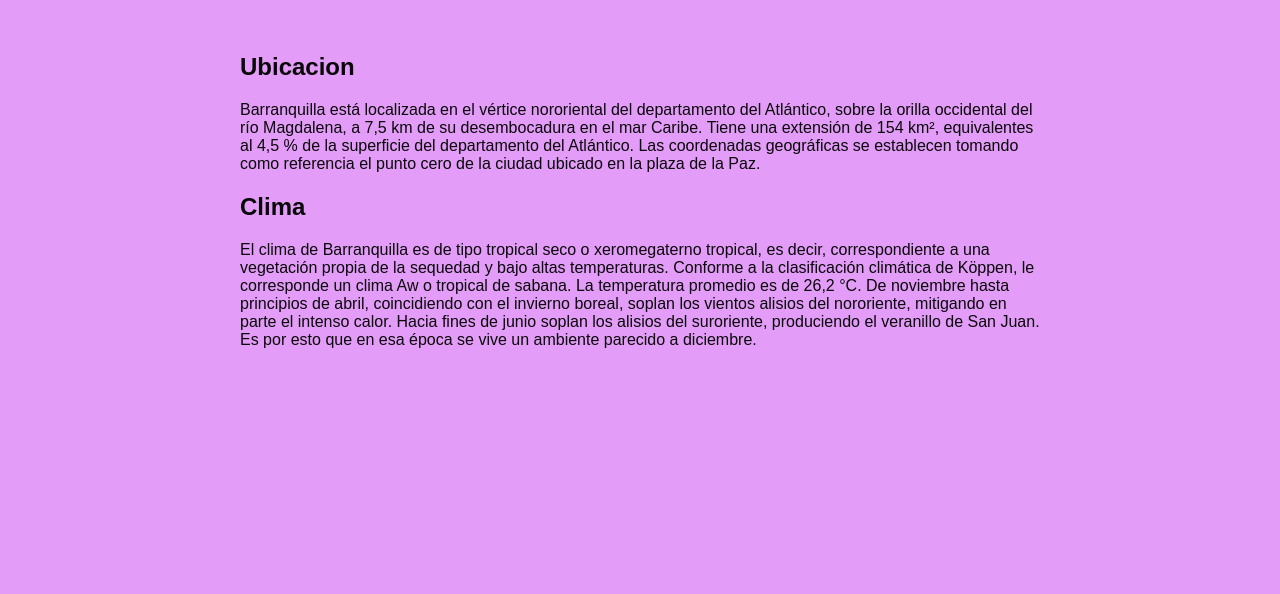
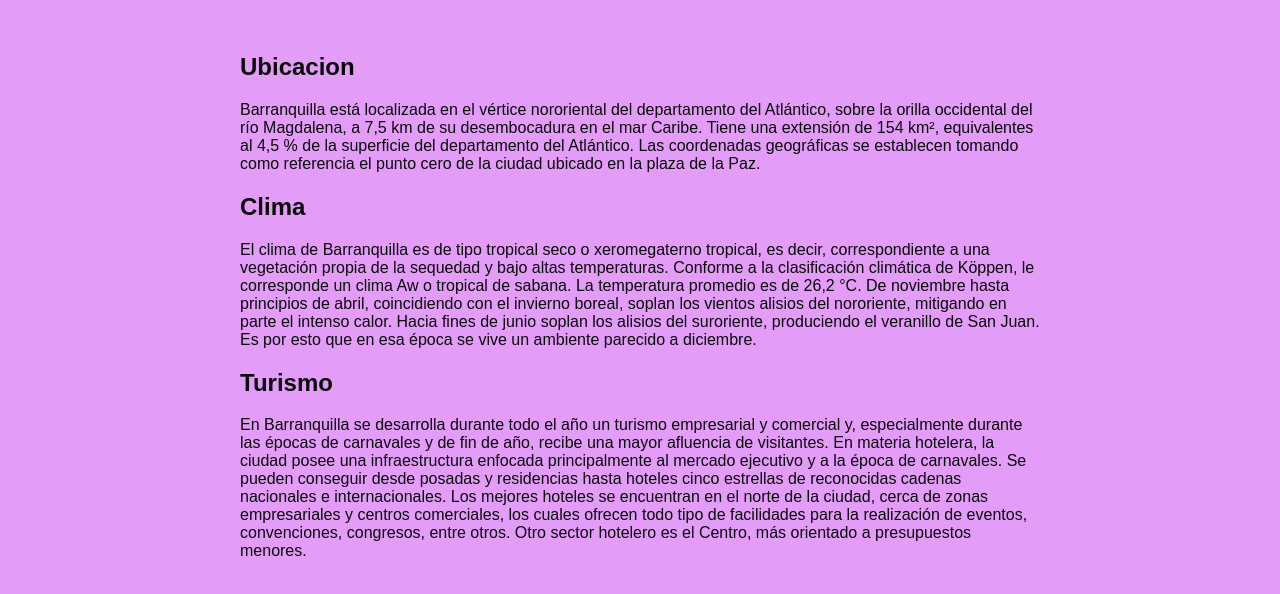
Before and after one commit to vane0503/Buenas_practicas_2, a plain HTML site: page index.html in a window 1280 px wide. Shown: the part 92-686 px from the top of the page. Drawn offline with Linux system fonts and the light colour scheme.

Commit message:
quinto commit

```diff
--- a/index.html
+++ b/index.html
@@ -51,6 +51,8 @@
   <p>El clima de Barranquilla es de tipo tropical seco o xeromegaterno tropical, es decir, correspondiente a una vegetación propia de la sequedad y bajo altas temperaturas. Conforme a la clasificación climática de Köppen, le corresponde un clima Aw o tropical de sabana.
       La temperatura promedio es de 26,2 °C. De noviembre hasta principios de abril, coincidiendo con el invierno boreal, soplan los vientos alisios del nororiente, mitigando en parte el intenso calor. Hacia fines de junio soplan los alisios del suroriente, produciendo el veranillo de San Juan. Es por esto que en esa época se vive un ambiente parecido a diciembre.
       </p>
+  <h2>Turismo</h2>
+  <p>En Barranquilla se desarrolla durante todo el año un turismo empresarial y comercial y, especialmente durante las épocas de carnavales y de fin de año, recibe una mayor afluencia de visitantes. En materia hotelera, la ciudad posee una infraestructura enfocada principalmente al mercado ejecutivo y a la época de carnavales. Se pueden conseguir desde posadas y residencias hasta hoteles cinco estrellas de reconocidas cadenas nacionales e internacionales. Los mejores hoteles se encuentran en el norte de la ciudad, cerca de zonas empresariales y centros comerciales, los cuales ofrecen todo tipo de facilidades para la realización de eventos, convenciones, congresos, entre otros. Otro sector hotelero es el Centro, más orientado a presupuestos menores.</p>
 </head>
 
 
```
